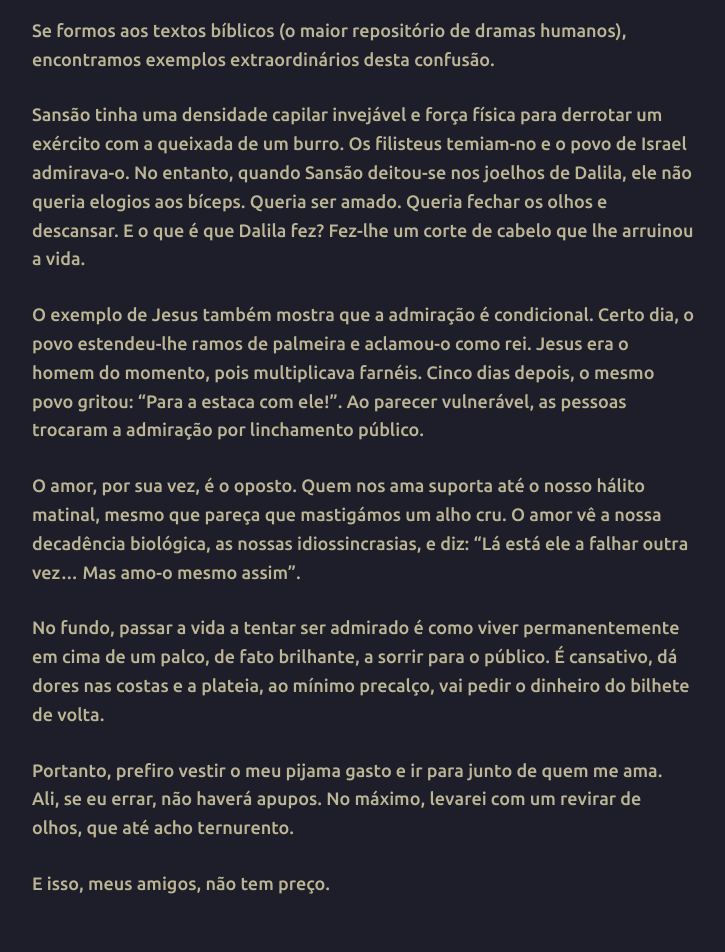
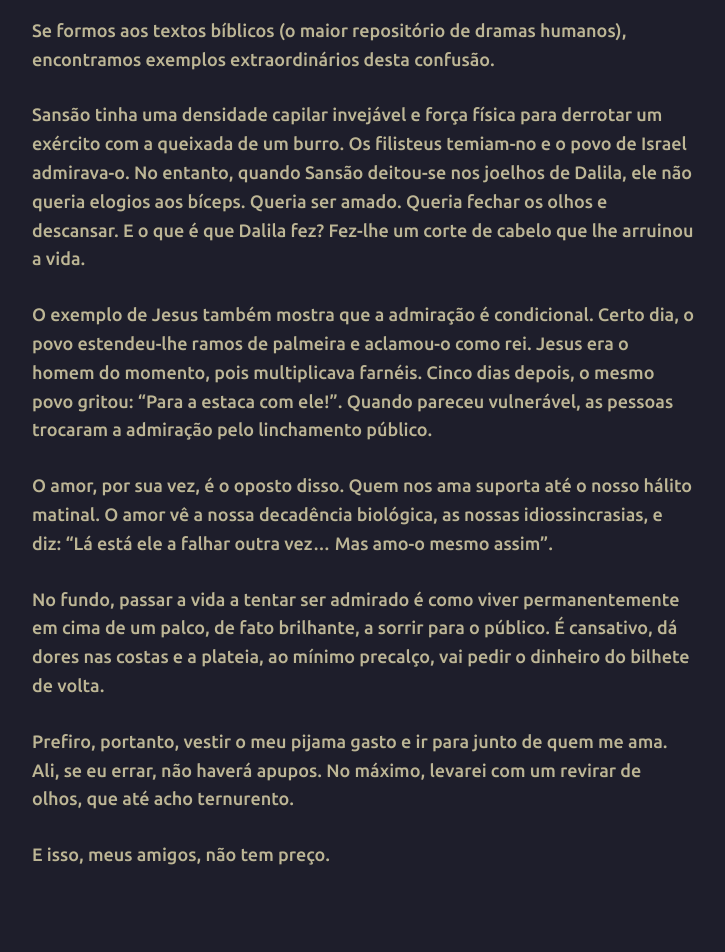
Before and after one commit to joaquim-capitao/queime-depois-de-ler, a Jekyll site: the page built from exp/amor-ou-admiracao.md, in a window 1280 px wide. Shown: the part 746-1698 px from the top of the page, without its empty margins (277-1002 px from the left). Built offline with Jekyll 4.4.1, drawn with Linux system fonts in a browser that asks for light colours; our own code applies the rules of GitHub Pages for plain Markdown files; after the commit the page ends 1669 px from its top, so only the background shows below that.

Commit message:
Updated Note exp/amor-ou-admiracao.md

```diff
--- a/exp/amor-ou-admiracao.md
+++ b/exp/amor-ou-admiracao.md
@@ -14,12 +14,12 @@ Se formos aos textos bíblicos (o maior repositório de dramas humanos), encontr
 
 Sansão tinha uma densidade capilar invejável e força física para derrotar um exército com a queixada de um burro. Os filisteus temiam-no e o povo de Israel admirava-o. No entanto, quando Sansão deitou-se nos joelhos de Dalila, ele não queria elogios aos bíceps. Queria ser amado. Queria fechar os olhos e descansar. E o que é que Dalila fez? Fez-lhe um corte de cabelo que lhe arruinou a vida.
 
-O exemplo de Jesus também mostra que a admiração é condicional. Certo dia, o povo estendeu-lhe ramos de palmeira e aclamou-o como rei. Jesus era o homem do momento, pois multiplicava farnéis. Cinco dias depois, o mesmo povo gritou: "Para a estaca com ele!".  Ao parecer vulnerável, as pessoas trocaram a admiração por linchamento público.
+O exemplo de Jesus também mostra que a admiração é condicional. Certo dia, o povo estendeu-lhe ramos de palmeira e aclamou-o como rei. Jesus era o homem do momento, pois multiplicava farnéis. Cinco dias depois, o mesmo povo gritou: "Para a estaca com ele!".  Quando pareceu vulnerável, as pessoas trocaram a admiração pelo linchamento público.
 
-O amor, por sua vez, é o oposto. Quem nos ama suporta até o nosso hálito matinal, mesmo que pareça que mastigámos um alho cru. O amor vê a nossa decadência biológica, as nossas idiossincrasias, e diz: "Lá está ele a falhar outra vez... Mas amo-o mesmo assim".
+O amor, por sua vez, é o oposto disso. Quem nos ama suporta até o nosso hálito matinal. O amor vê a nossa decadência biológica, as nossas idiossincrasias, e diz: "Lá está ele a falhar outra vez... Mas amo-o mesmo assim".
 
 No fundo, passar a vida a tentar ser admirado é como viver permanentemente em cima de um palco, de fato brilhante, a sorrir para o público. É cansativo, dá dores nas costas e a plateia, ao mínimo precalço, vai pedir o dinheiro do bilhete de volta.
 
-Portanto, prefiro vestir o meu pijama gasto e ir para junto de quem me ama. Ali, se eu errar, não haverá apupos. No máximo, levarei com um revirar de olhos, que até acho ternurento.
+Prefiro, portanto, vestir o meu pijama gasto e ir para junto de quem me ama. Ali, se eu errar, não haverá apupos. No máximo, levarei com um revirar de olhos, que até acho ternurento.
 
 E isso, meus amigos, não tem preço.
```
